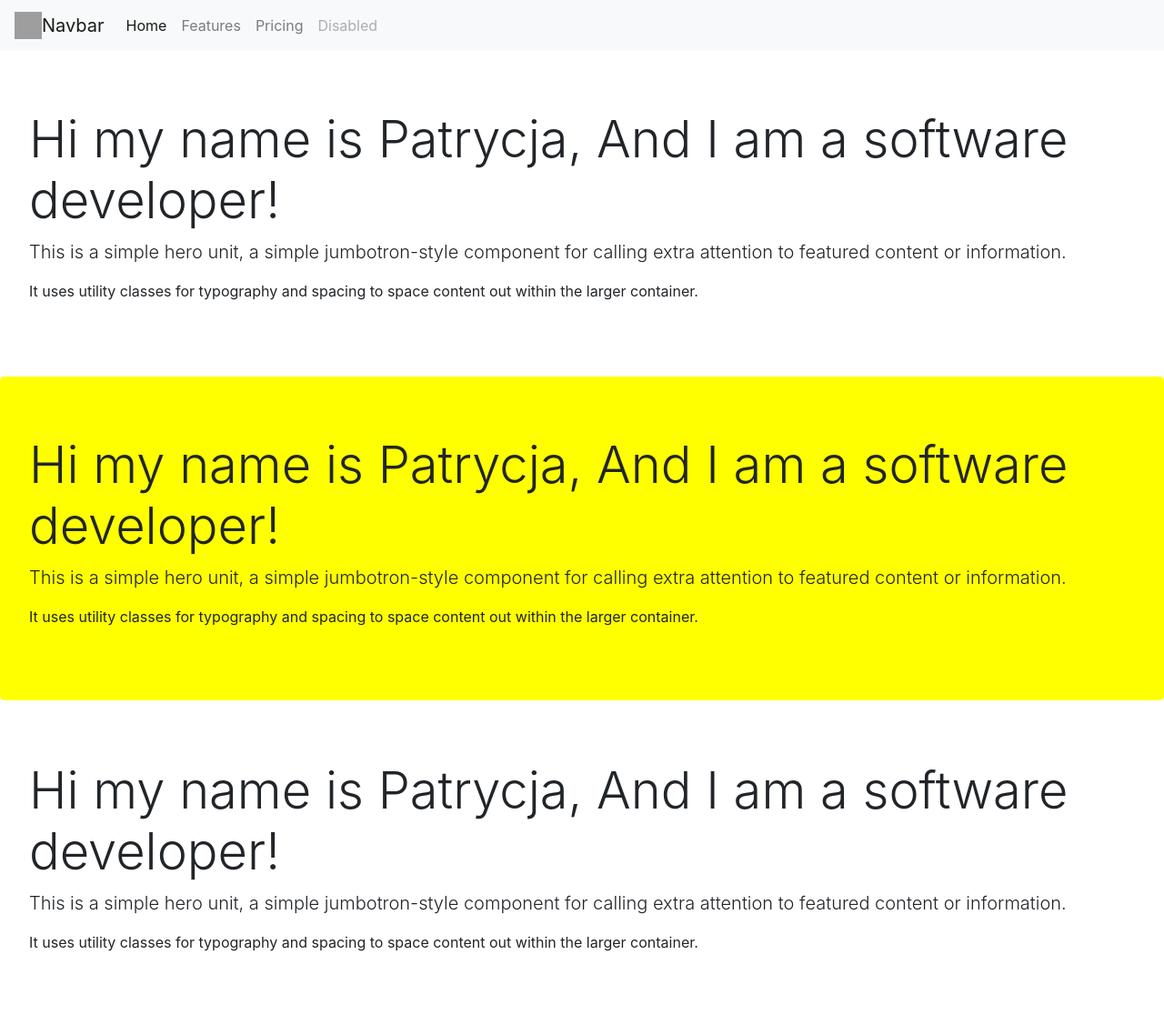
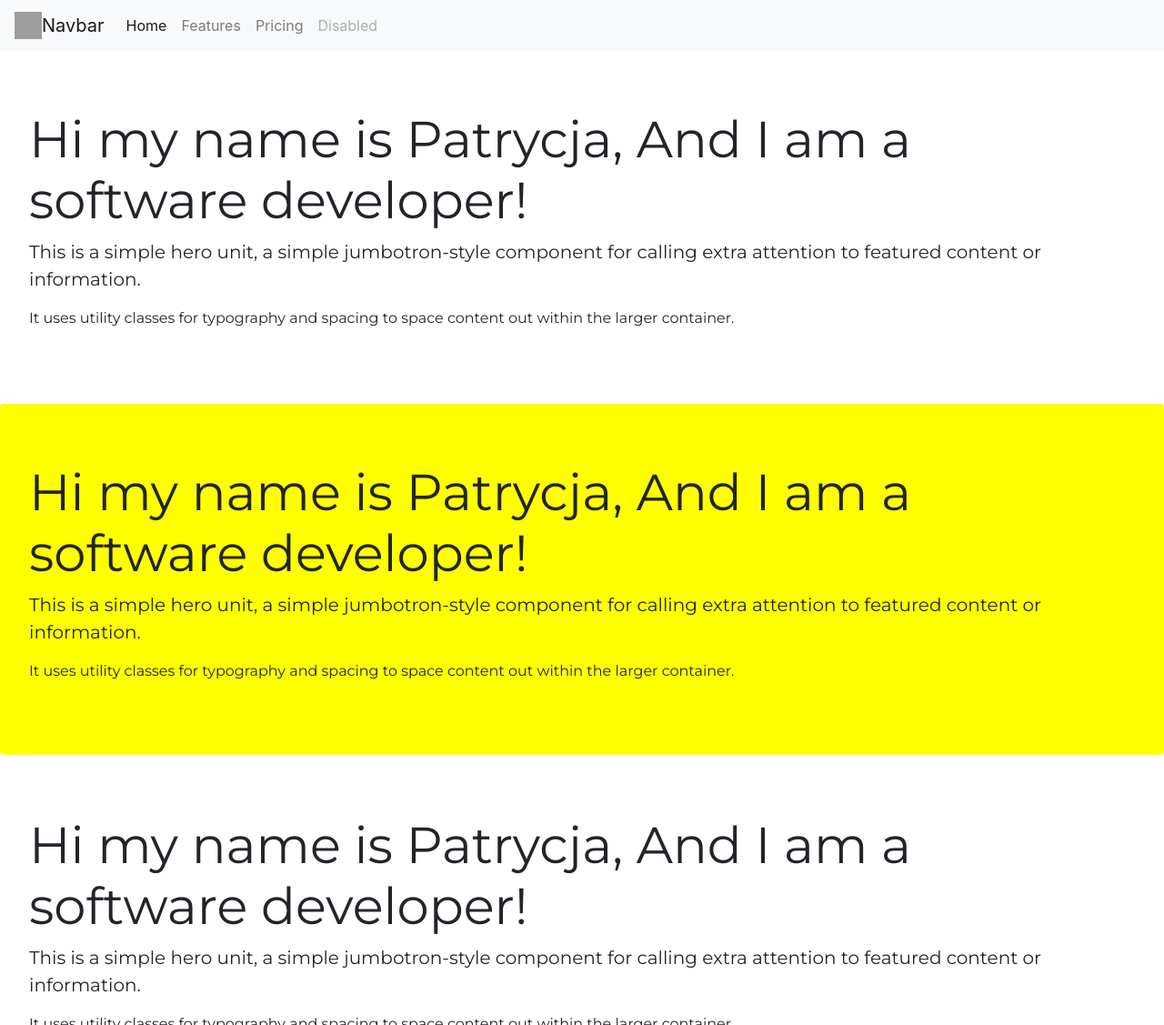
Before and after one commit to Xorast/portfolio, a Flask app: page / in a window 1280 px wide. Shown: the top 1127 px of the page at 91% size. Run offline with Flask 2, Linux system fonts and the light colour scheme; some libraries are stand-ins or nearby versions; grey boxes are pictures that could not be loaded.

Commit message:
added fornt to jumbotron style

```diff
--- a/static/css/style.css
+++ b/static/css/style.css
@@ -1,8 +1,9 @@
-@import url('https://fonts.googleapis.com/css?family=Montserrat&display=swap');
+@import url('https://fonts.googleapis.com/css?family=Montserrat:400,900i&display=swap');
 .jumbotron {
     margin-bottom: 0.1em !important;
     background-color: #fff;
     border-radius: .3rem;
+    font-family: 'Montserrat', sans-serif;
 }
 
 #yellow {
```
